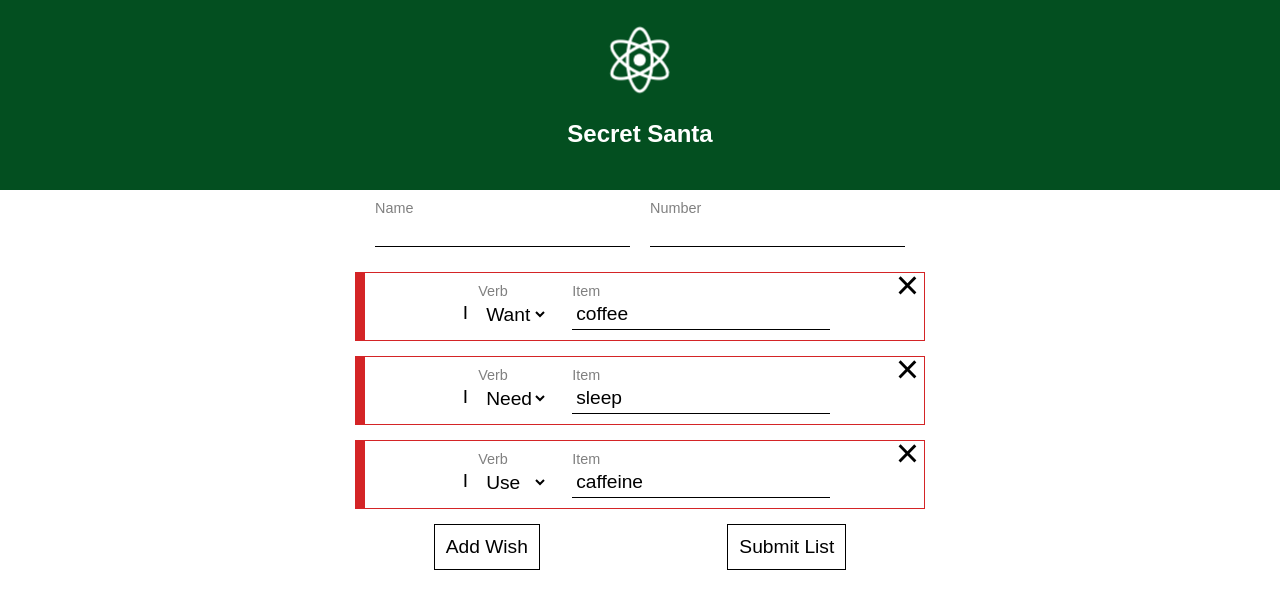
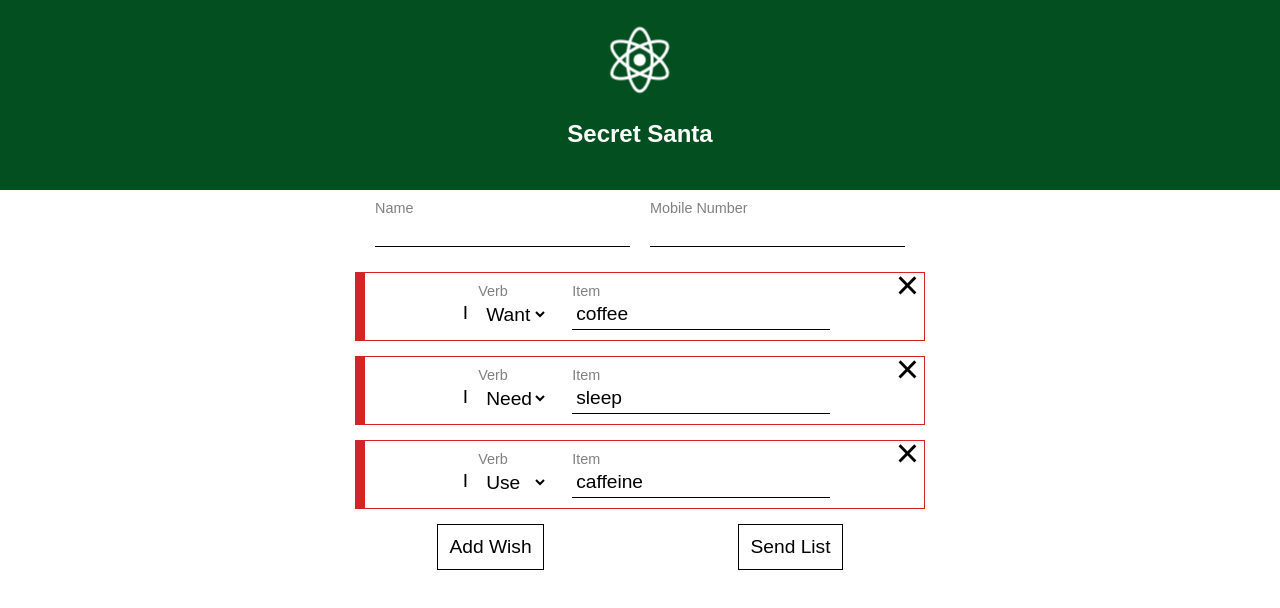
Before and after one commit to jeffwesson/secret-santa, a React (Create React App) app: page / in a window 1280 px wide. Shown: the top 608 px of the page. Built offline with nearby package versions, Linux system fonts and the light colour scheme.

Commit message:
name changes

```diff
--- a/src/components/Form/index.js
+++ b/src/components/Form/index.js
@@ -71,7 +71,7 @@ class Form extends Component {
 			<div className='Form'>
 				<div className='TextWrapper'>
 					<TextInput name='name' handleChange={this.handleNameChange} />
-					<TextInput name='number' handleChange={this.handleNumberChange} />
+					<TextInput name='mobile-number' handleChange={this.handleNumberChange} />
 				</div>
 				<WishList
 					list={this.state.list}
@@ -80,7 +80,7 @@ class Form extends Component {
 					removeWish={this.removeWish} />
 				<div className='ButtonController'>
 					<Button id='add-wish' value='Add Wish' handleClick={this.addNewWish}/>
-					<Button id='submit-list' value='Submit List' handleClick={this.submitList} />
+					<Button id='submit-list' value='Send List' handleClick={this.submitList} />
 				</div>
 			</div>
 		)
```
